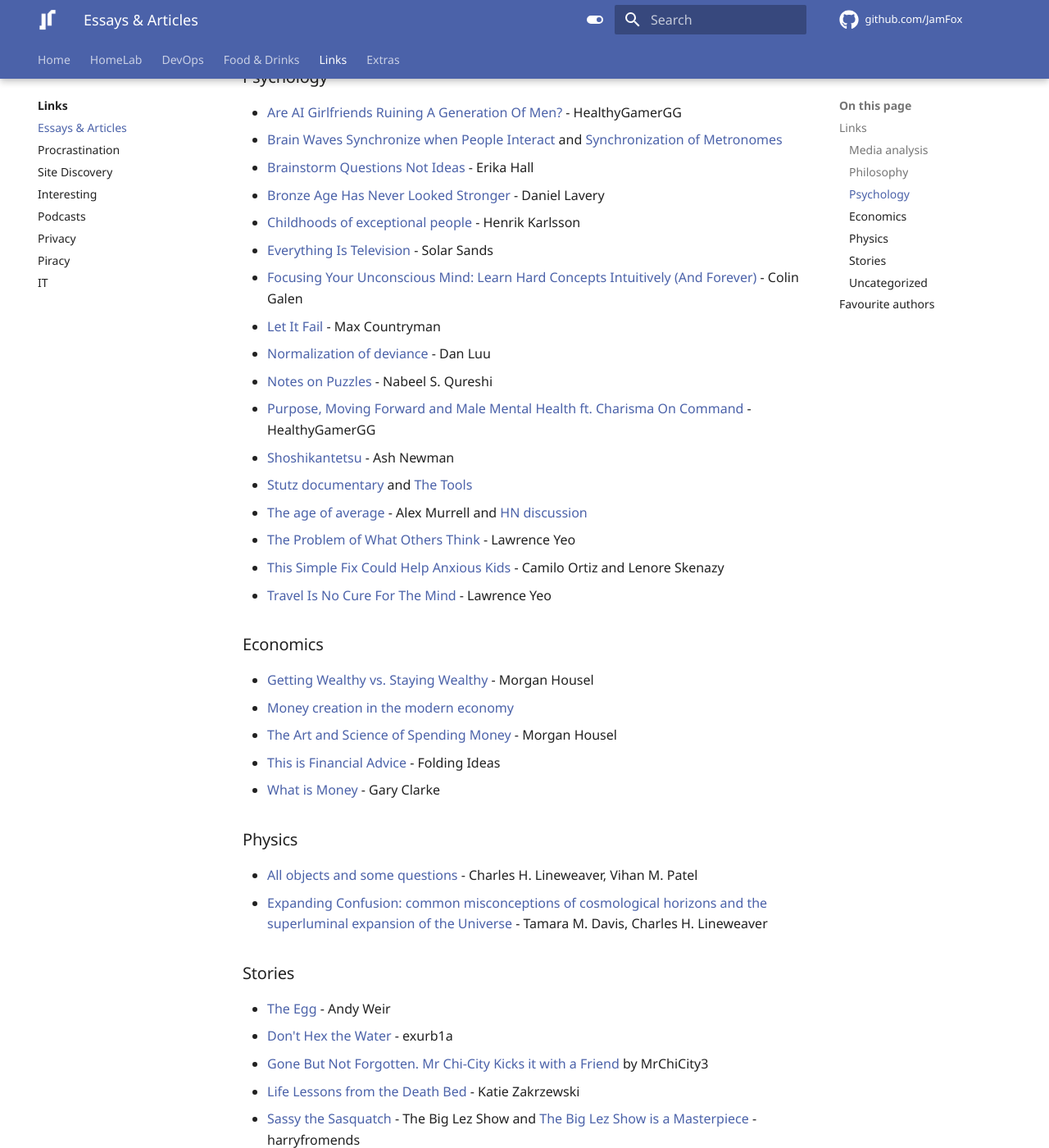
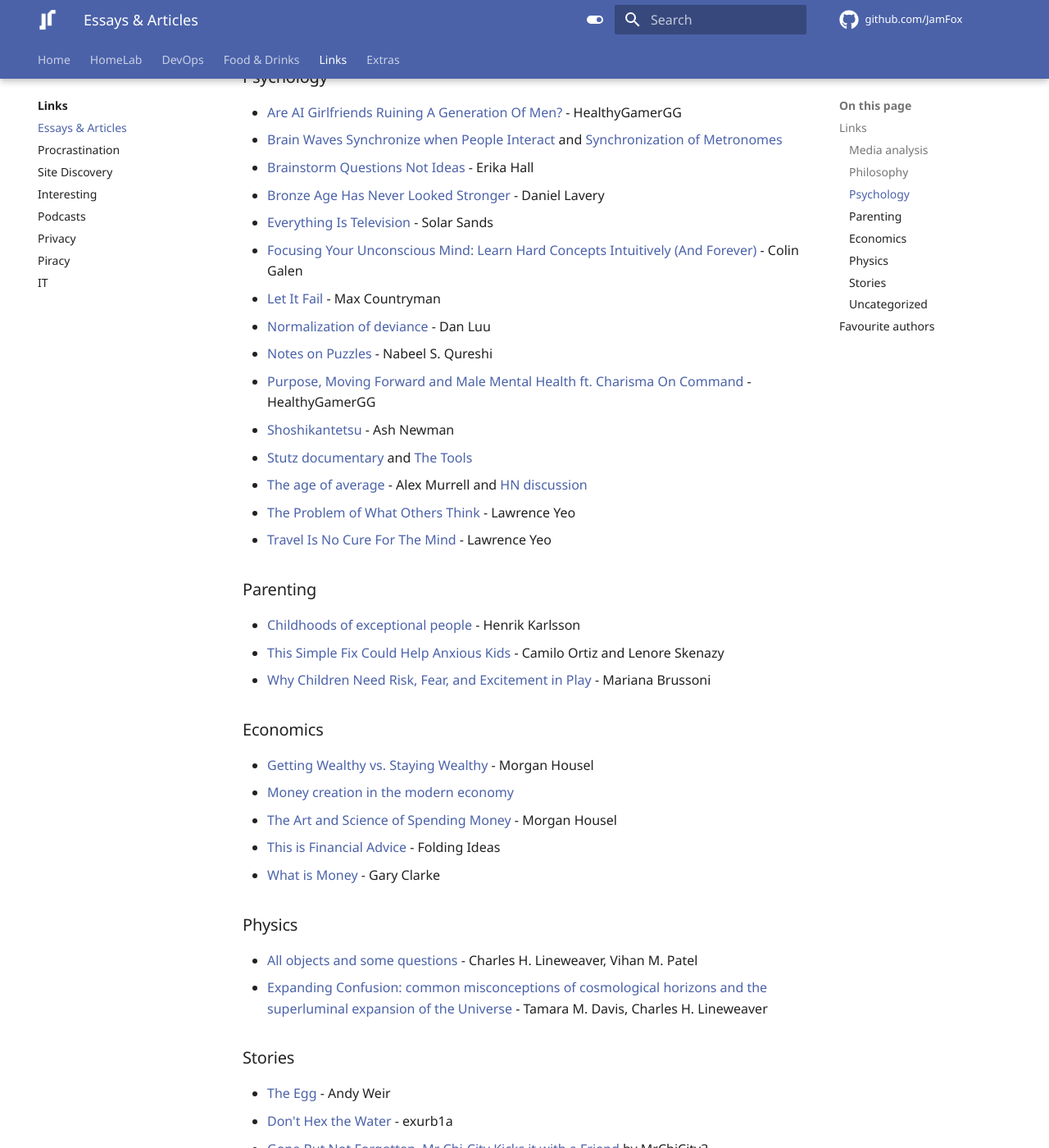
Before and after one commit to JamFox/docs.jamfox.dev, an MkDocs documentation site: the page built from docs/content/links/essays.md, in a window 1280 px wide and 1400 px high, scrolled down 1306 px. Shown: the whole window at 82% size. Built offline with MkDocs 1.6.1 and Material for MkDocs 9.7.7, drawn with Linux system fonts in a browser that asks for light colours; comment, search, counter and statistics services are not loaded.

Commit message:
parenting

```diff
--- a/docs/content/links/essays.md
+++ b/docs/content/links/essays.md
@@ -55,8 +54,13 @@ title: "Essays & Articles"
 - [Stutz documentary](https://www.netflix.com/watch/81387962) and [The Tools](https://www.thetoolsbook.com/)
 - [The age of average](https://www.alexmurrell.co.uk/articles/the-age-of-average) - Alex Murrell and [HN discussion](https://news.ycombinator.com/item?id=35355703)
 - [The Problem of What Others Think](https://moretothat.com/the-problem-of-what-others-think/) - Lawrence Yeo
+- [Travel Is No Cure For The Mind](https://moretothat.com/travel-is-no-cure-for-the-mind/) - Lawrence Yeo
+
+### Parenting
+
+- [Childhoods of exceptional people](https://www.lesswrong.com/posts/CYN7swrefEss4e3Qe/childhoods-of-exceptional-people) - Henrik Karlsson
 - [This Simple Fix Could Help Anxious Kids](https://www.nytimes.com/2023/09/04/opinion/anxiety-depression-teens.html) - Camilo Ortiz and Lenore Skenazy
-- [Travel Is No Cure For The Mind](https://moretothat.com/travel-is-no-cure-for-the-mind/) - Lawrence Yeo
+- [Why Children Need Risk, Fear, and Excitement in Play](https://www.afterbabel.com/p/why-children-need-risk-fear-and-excitement) - Mariana Brussoni
 
 ### Economics
 
```
Also changed, not shown: other parts of docs/content/links/essays.md (+0 -1 lines).
